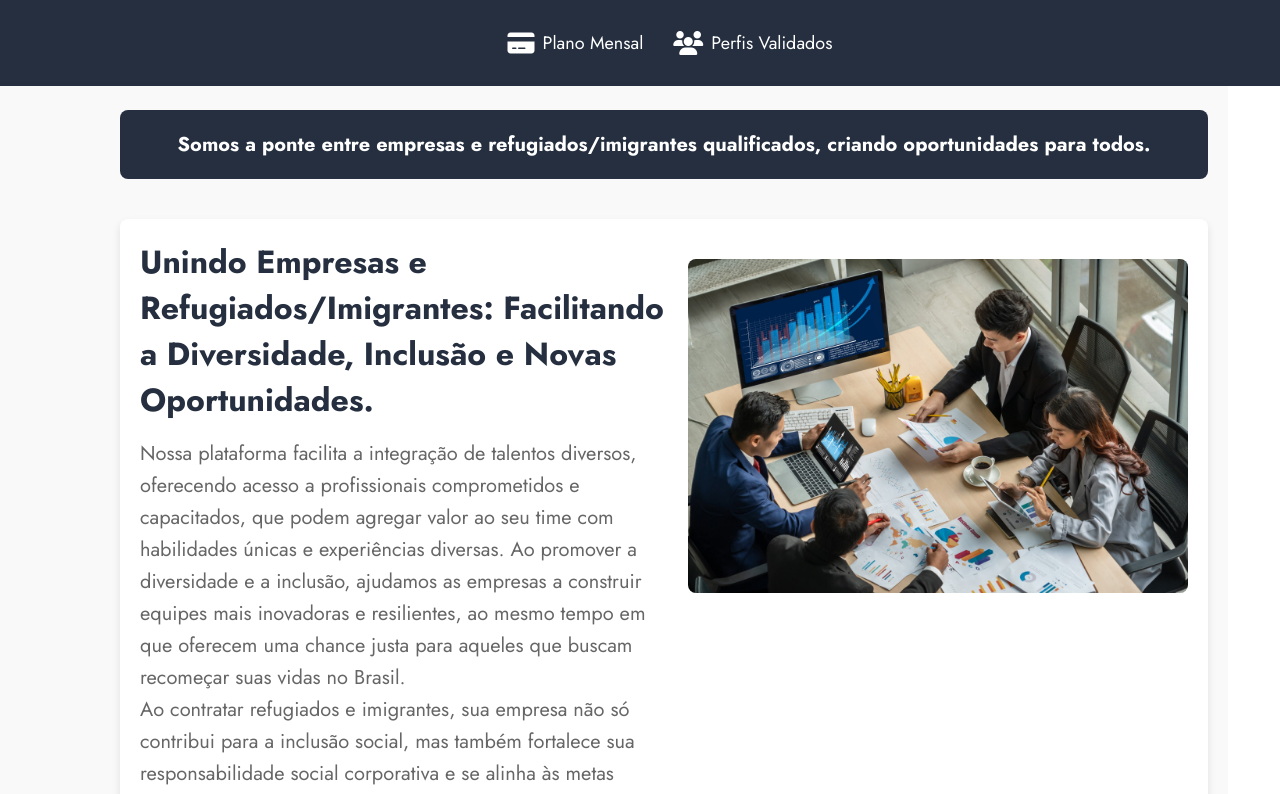
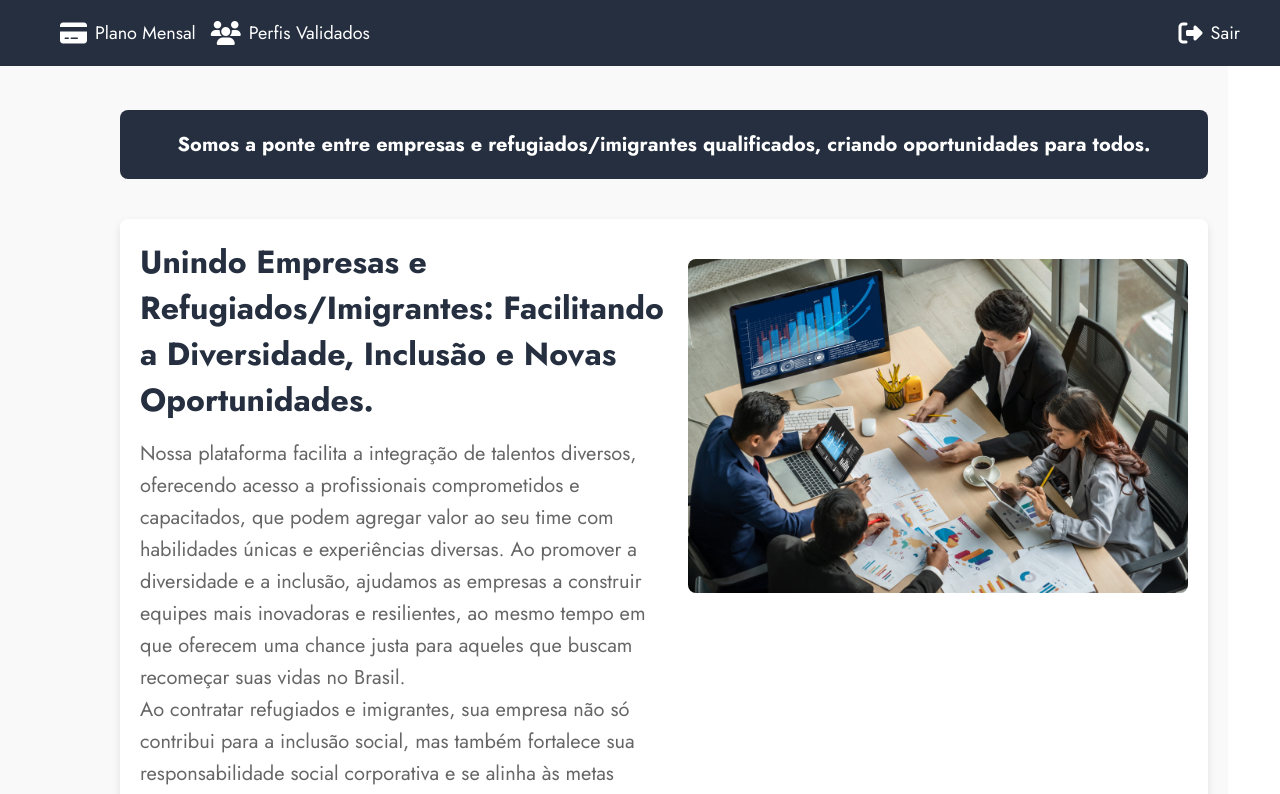
Before and after one commit to Santozzz/TCC-PERR-FRONTEND, a Vue app in the folder frontend/: page /HomeEmpresas in a window 1280 px wide. Shown: the top 794 px of the page. Built offline with nearby package versions, Linux system fonts and the light colour scheme.

Commit message:
navbar-empresas

```diff
--- a/frontend/src/components/HomeEmpresas/homeempresas.vue
+++ b/frontend/src/components/HomeEmpresas/homeempresas.vue
@@ -2,7 +2,7 @@
     <div>
       <!-- Navbar -->
     <nav class="navbar">
-      <ul>
+      <ul class="navbar-links">
         <li>
           <button @click="goToPlano">
             <i class="fas fa-credit-card"></i> Plano Mensal
@@ -14,6 +14,15 @@
           </button>
         </li>
       </ul>
+        <!-- Botão de Sair -->
+        <ul class="navbar-right">
+    <li>
+      <button class="sair-btn" @click="logout">
+        <i class="fas fa-sign-out-alt"></i> Sair
+      </button>
+    </li>
+  </ul>
+
     </nav>
       <div class="container">
         <div class="header">
@@ -216,11 +225,25 @@
       redirectTo(url) {
         window.open(url, "_blank");
       },
+      // Função de Logout
+      logout() {
+        // Aqui você pode adicionar qualquer lógica de logout, como limpar o localStorage, cookies ou estado
+        // Exemplo: localStorage.removeItem('user'); ou qualquer outro método de autenticação que esteja utilizando.
+
+        // Redireciona para a página de login após sair
+        this.$router.push('/CadastroEmpresa');  // Ajuste conforme o caminho da sua página de login
+      }
     },
   };
   </script>
 
   <style scoped>
+
+
+
+.sair-btn:hover {
+  color: #f78024;
+}
 
 .saiba-mais{
   margin-bottom: 10px;
@@ -454,20 +477,34 @@
 
 .navbar {
   background-color: #252f3f;
-  padding: 30px;
-  text-align: center;
+  padding: 20px 30px;
+  display: flex;
+  justify-content: space-between; /* Distância entre os elementos */
+  align-items: center;
   position: fixed;
+  top: 0;
+  left: 0;
   width: 100%;
   z-index: 100;
 }
 
-.navbar ul {
+.navbar-links {
+  display: flex;
+  justify-content: flex-start; /* Alinha os itens à esquerda */
+  align-items: center;
+  gap: 15px; /* Distância entre os itens centrais */
   list-style: none;
+  flex-grow: 1; /* Ocupa o espaço restante */
+  margin: 0;
   padding: 0;
-  margin: 0;
+  padding-left: 30px;
+}
+
+.navbar-right {
   display: flex;
-  justify-content: center;
-  gap: 30px;
+  justify-content: flex-end; /* Mantém o botão "Sair" à direita */
+  gap: 10px; /* Ajusta a distância entre o botão "Sair" e os itens centrais */
+  padding-right: 70px;
 }
 
 .navbar li {
@@ -483,6 +520,38 @@
   display: flex;
   align-items: center;
   gap: 8px;
+}
+
+.navbar button:hover {
+  color: #f78024;
+}
+
+.navbar i {
+  font-size: 24px;
+}
+
+.sair-btn {
+  background-color: transparent;
+  border: none;
+  color: white;
+  font-size: 18px;
+  cursor: pointer;
+  display: flex;
+  align-items: center;
+  gap: 8px;
+}
+
+.sair-btn:hover {
+  color: #f78024;
+}
+
+/* Verifique se o botão não está sendo escondido por algum elemento sobreposto */
+.navbar-right li {
+  margin-left: 20px; /* Distância do botão em relação ao lado direito */
+}
+
+.sair-btn:hover {
+  color: #f78024;
 }
 
 .navbar button:hover {
--- a/frontend/src/components/PerfisValidadosEmpresa/perfils-validos.vue
+++ b/frontend/src/components/PerfisValidadosEmpresa/perfils-validos.vue
@@ -2,7 +2,7 @@
     <div>
         <!-- Navbar -->
     <nav class="navbar">
-    <ul>
+    <ul class="navbar-links">
         <li>
         <button @click="goToHome">
             <i class="fas fa-home"></i> Home
@@ -14,6 +14,14 @@
         </button>
         </li>
     </ul>
+    <!-- Botão de Sair -->
+    <ul class="navbar-right">
+    <li>
+      <button class="sair-btn" @click="logout">
+        <i class="fas fa-sign-out-alt"></i> Sair
+      </button>
+    </li>
+  </ul>
     </nav>
     <div class="perfils-validados">
       <h1>Perfis Validados</h1>
@@ -79,6 +87,14 @@
     goToPlano() {
       this.$router.push('/PlanoEmpresas');  // Redireciona para a página do plano
     },
+    // Função de Logout
+    logout() {
+        // Aqui você pode adicionar qualquer lógica de logout, como limpar o localStorage, cookies ou estado
+        // Exemplo: localStorage.removeItem('user'); ou qualquer outro método de autenticação que esteja utilizando.
+
+        // Redireciona para a página de login após sair
+        this.$router.push('/CadastroEmpresa');  // Ajuste conforme o caminho da sua página de login
+      }
   },
 
   };
@@ -88,20 +104,34 @@
   /* Navbar Estilo */
   .navbar {
   background-color: #252f3f;
-  padding: 30px;
-  text-align: center;
+  padding: 20px 30px;
+  display: flex;
+  justify-content: space-between; /* Distância entre os elementos */
+  align-items: center;
   position: fixed;
+  top: 0;
+  left: 0;
   width: 100%;
   z-index: 100;
 }
 
-.navbar ul {
+.navbar-links {
+  display: flex;
+  justify-content: flex-start; /* Alinha os itens à esquerda */
+  align-items: center;
+  gap: 15px; /* Distância entre os itens centrais */
   list-style: none;
+  flex-grow: 1; /* Ocupa o espaço restante */
+  margin: 0;
   padding: 0;
-  margin: 0;
+  padding-left: 30px;
+}
+
+.navbar-right {
   display: flex;
-  justify-content: center;
-  gap: 30px;
+  justify-content: flex-end; /* Mantém o botão "Sair" à direita */
+  gap: 10px; /* Ajusta a distância entre o botão "Sair" e os itens centrais */
+  padding-right: 70px;
 }
 
 .navbar li {
@@ -126,6 +156,39 @@
 .navbar i {
   font-size: 24px;
 }
+
+.sair-btn {
+  background-color: transparent;
+  border: none;
+  color: white;
+  font-size: 18px;
+  cursor: pointer;
+  display: flex;
+  align-items: center;
+  gap: 8px;
+}
+
+.sair-btn:hover {
+  color: #f78024;
+}
+
+/* Verifique se o botão não está sendo escondido por algum elemento sobreposto */
+.navbar-right li {
+  margin-left: 20px; /* Distância do botão em relação ao lado direito */
+}
+
+.sair-btn:hover {
+  color: #f78024;
+}
+
+.navbar button:hover {
+  color: #f78024;
+}
+
+.navbar i {
+  font-size: 24px;
+}
+
 
 .barra-pesquisa {
   display: flex;
--- a/frontend/src/components/PlanoEmpresas/plano-mensal.vue
+++ b/frontend/src/components/PlanoEmpresas/plano-mensal.vue
@@ -2,7 +2,7 @@
     <!-- Navbar -->
      <div>
 <nav class="navbar">
-    <ul>
+    <ul class="navbar-links">
         <li>
             <button @click="goToHome">
                 <i class="fas fa-home"></i> Home
@@ -14,6 +14,14 @@
             </button>
         </li>
     </ul>
+    <!-- Botão de Sair -->
+    <ul class="navbar-right">
+    <li>
+      <button class="sair-btn" @click="logout">
+        <i class="fas fa-sign-out-alt"></i> Sair
+      </button>
+    </li>
+  </ul>
 </nav>
 
     <div class="plano-mensal">
@@ -159,6 +167,14 @@
         // Enviar mensagem para o suporte (exemplo simples)
         console.log("Mensagem enviada:", this.nome, this.email, this.mensagem);
       },
+      // Função de Logout
+      logout() {
+        // Aqui você pode adicionar qualquer lógica de logout, como limpar o localStorage, cookies ou estado
+        // Exemplo: localStorage.removeItem('user'); ou qualquer outro método de autenticação que esteja utilizando.
+
+        // Redireciona para a página de login após sair
+        this.$router.push('/CadastroEmpresa');  // Ajuste conforme o caminho da sua página de login
+      }
     },
   };
   </script>
@@ -190,20 +206,34 @@
 /* Navbar Estilo */
 .navbar {
   background-color: #252f3f;
-  padding: 30px;
-  text-align: center;
+  padding: 20px 30px;
+  display: flex;
+  justify-content: space-between; /* Distância entre os elementos */
+  align-items: center;
   position: fixed;
+  top: 0;
+  left: 0;
   width: 100%;
   z-index: 100;
 }
 
-.navbar ul {
+.navbar-links {
+  display: flex;
+  justify-content: flex-start; /* Alinha os itens à esquerda */
+  align-items: center;
+  gap: 15px; /* Distância entre os itens centrais */
   list-style: none;
+  flex-grow: 1; /* Ocupa o espaço restante */
+  margin: 0;
   padding: 0;
-  margin: 0;
+  padding-left: 30px;
+}
+
+.navbar-right {
   display: flex;
-  justify-content: center;
-  gap: 30px;
+  justify-content: flex-end; /* Mantém o botão "Sair" à direita */
+  gap: 10px; /* Ajusta a distância entre o botão "Sair" e os itens centrais */
+  padding-right: 70px;
 }
 
 .navbar li {
@@ -228,6 +258,39 @@
 .navbar i {
   font-size: 24px;
 }
+
+.sair-btn {
+  background-color: transparent;
+  border: none;
+  color: white;
+  font-size: 18px;
+  cursor: pointer;
+  display: flex;
+  align-items: center;
+  gap: 8px;
+}
+
+.sair-btn:hover {
+  color: #f78024;
+}
+
+/* Verifique se o botão não está sendo escondido por algum elemento sobreposto */
+.navbar-right li {
+  margin-left: 20px; /* Distância do botão em relação ao lado direito */
+}
+
+.sair-btn:hover {
+  color: #f78024;
+}
+
+.navbar button:hover {
+  color: #f78024;
+}
+
+.navbar i {
+  font-size: 24px;
+}
+
 .status-plano {
   background-color: #f4f4f4;
   padding: 15px;
```
